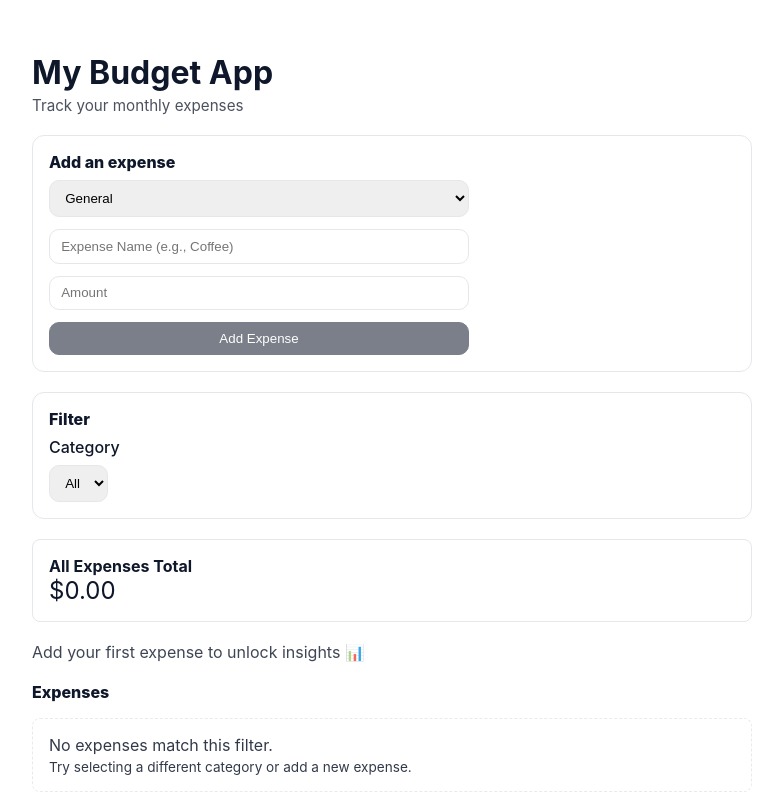
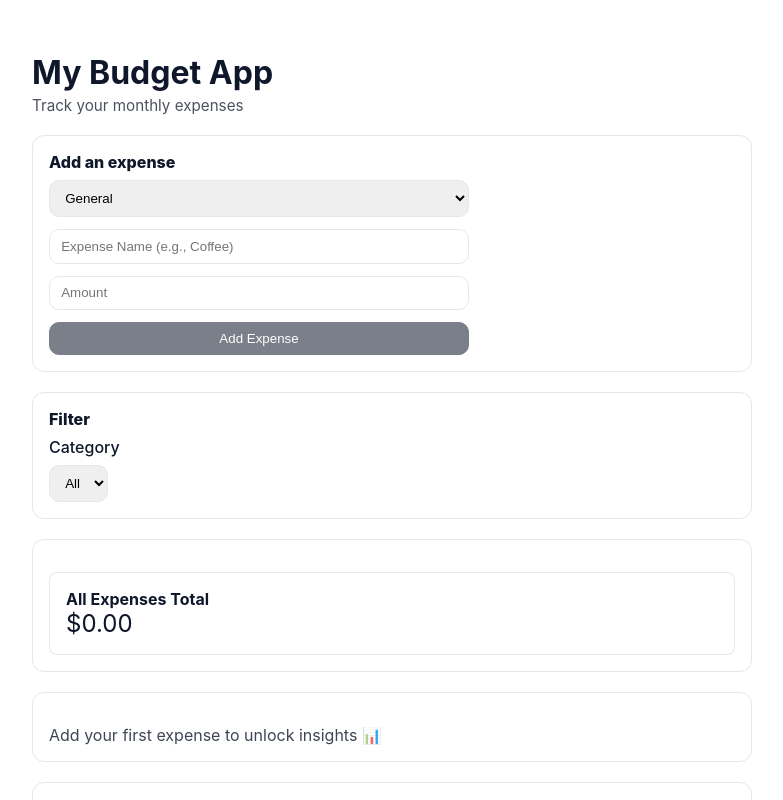
Before and after one commit to mikedevpro/budget_app, a React (Create React App) app: page / in a window 1280 px wide. Shown: the top 800 px of the page, without its empty margins (248-1031 px from the left). Built offline with nearby package versions, Linux system fonts and the light colour scheme.

Commit message:
Improve layout hierarchy and section structure

```diff
--- a/src/App.jsx
+++ b/src/App.jsx
@@ -70,17 +70,18 @@
       </select>
     </div>
 
-    <div className="section">
+    <div className="section card">
       <Summary
       expenses={expenses} />
     </div>
 
-    <div className="section">
+    <div className="section card">
       <Charts
       expenses={visibleExpenses} />
     </div>
 
-    <div className="section">
+    <div className="section card">
+      <hr style={{ border: "none", borderTop: "1px solid #e5e7eb" }} />
       <div className="section-title">Expenses</div>
       <ExpenseList
       visibleExpenses={visibleExpenses}
```
